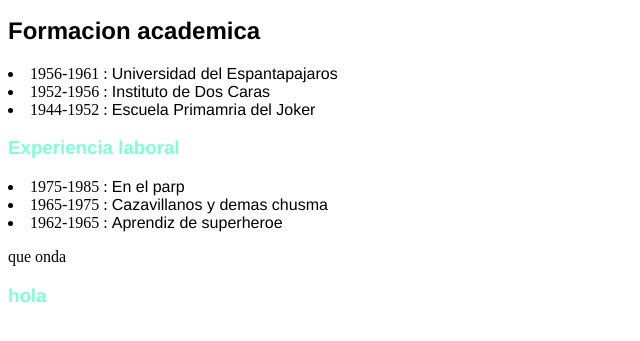
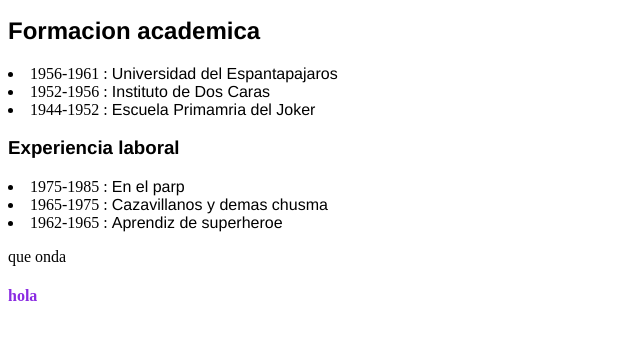
Before and after one commit to yanelzita/trabajo-1-si-sube, a plain HTML site: page index.html in a window 1280 px wide. Shown: the part 185-526 px from the top of the page, without its empty margins (0-640 px from the left). Drawn offline with Linux system fonts and the light colour scheme.

Commit message:
cambie por un h4

```diff
--- a/index.html
+++ b/index.html
@@ -27,7 +27,7 @@
     <li>1965-1975 : <span>Cazavillanos y demas chusma</span> </li>
     <li>1962-1965 : <span>Aprendiz de superheroe </span> </li>
     <p> que onda </p>
-    <h3>hola</h3>
+    <h4>hola </h4>
 
 </body>
 </html>
--- a/styles.css
+++ b/styles.css
@@ -2,4 +2,4 @@ h1{font-family: 'Franklin Gothic Medium', 'Arial Narrow', Arial, sans-serif;}
 span{font-family: 'Franklin Gothic Medium', 'Arial Narrow', Arial, sans-serif;}
 h2{font-family: 'Franklin Gothic Medium', 'Arial Narrow', Arial, sans-serif;}
 h3{font-family: 'Franklin Gothic Medium', 'Arial Narrow', Arial, sans-serif;}
-h3{color: aquamarine;}
+h4{color: blueviolet;}
```
